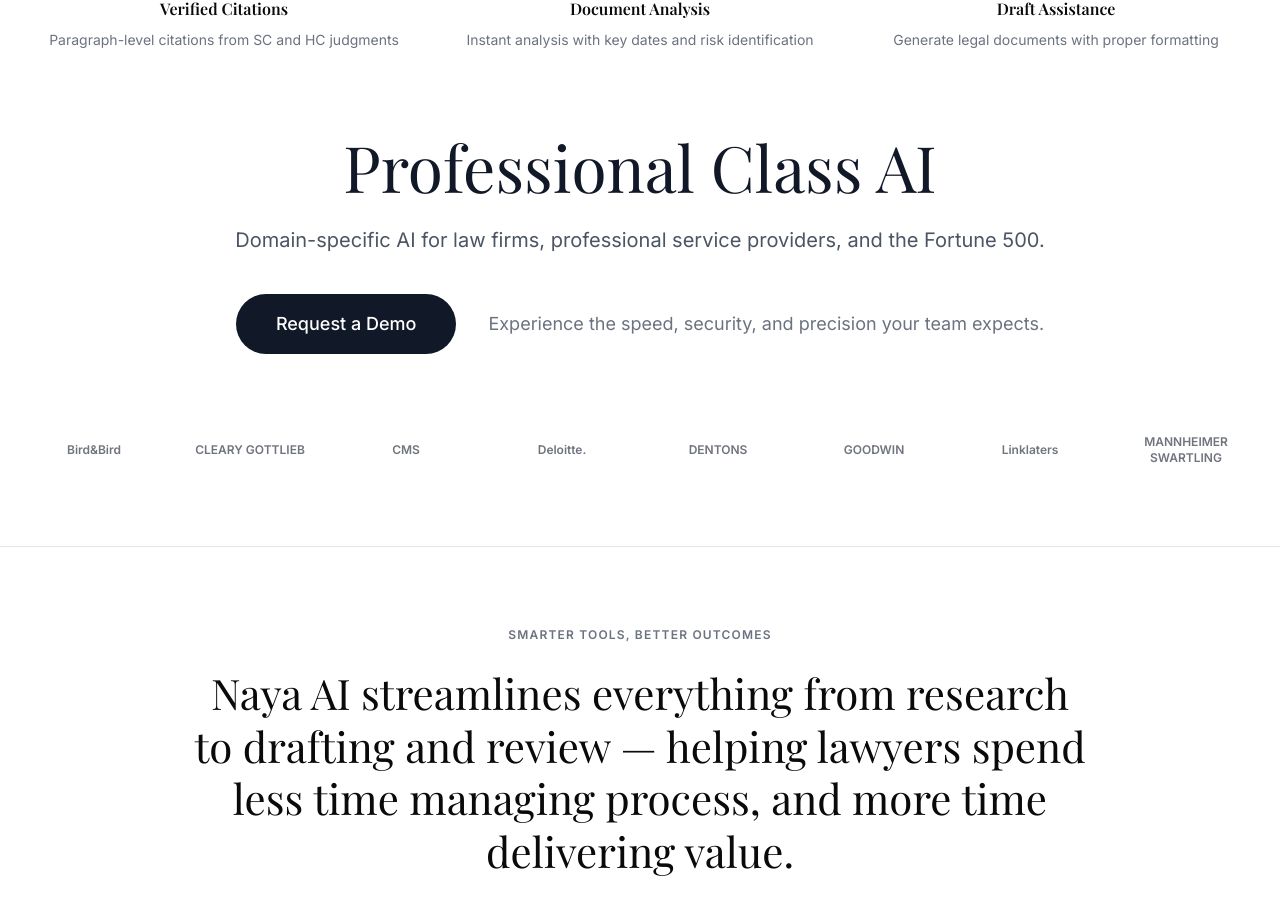
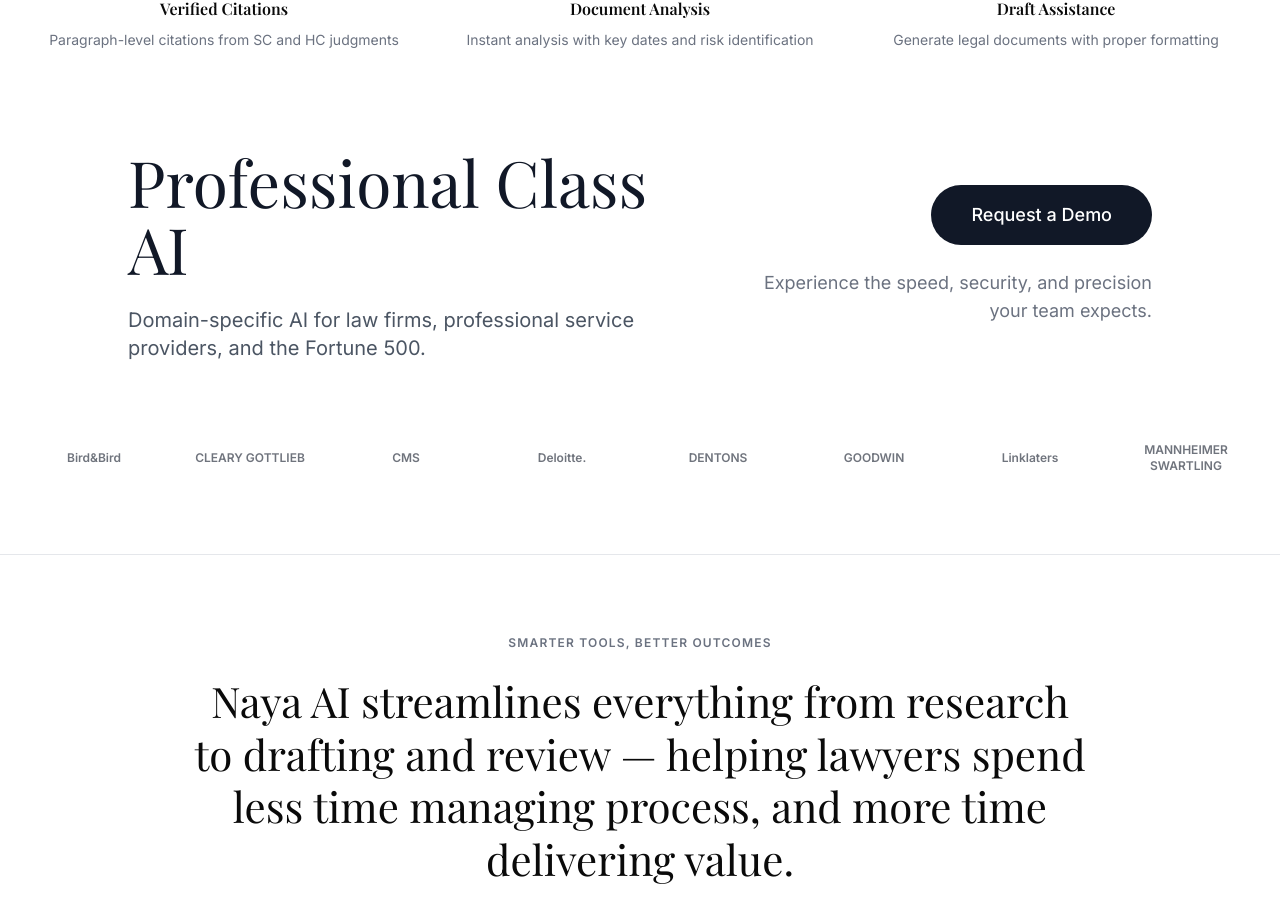
Before and after one commit to vamshikrishnabrungi/legorac, a React (Create React App) app in the folder frontend/: page / in a window 1280 px wide. Shown: the part 1316-2238 px from the top of the page. Built offline with nearby package versions, Linux system fonts and the light colour scheme.

Commit message:
Refine hero callout alignment

```diff
--- a/frontend/src/components/Hero.jsx
+++ b/frontend/src/components/Hero.jsx
@@ -58,23 +58,27 @@ const Hero = () => {
         <ChatInterface />
 
         {/* Professional Class AI callout */}
-        <div className="mt-16 md:mt-20 text-center">
-          <h2 className="font-serif text-[40px] sm:text-[56px] md:text-[64px] leading-[1.1] text-gray-900">
+        <div className="mt-16 md:mt-24">
+          <div className="max-w-5xl mx-auto md:flex md:items-center md:justify-between md:gap-14">
+            <div className="text-center md:text-left md:max-w-3xl">
+              <h2 className="font-serif text-[40px] sm:text-[56px] md:text-[64px] leading-[1.05] text-gray-900">
                 Professional Class AI
               </h2>
               <p className="mt-6 text-lg sm:text-xl text-gray-600">
                 Domain-specific AI for law firms, professional service providers, and the Fortune 500.
               </p>
-          <div className="mt-10 flex flex-col items-center gap-6 sm:flex-row sm:justify-center sm:gap-8">
+            </div>
+            <div className="mt-10 md:mt-0 flex flex-col items-center gap-6 sm:flex-row md:flex-col md:items-end">
               <button
                 type="button"
                 className="inline-flex items-center justify-center rounded-full bg-gray-900 px-10 py-4 text-lg font-medium text-white transition hover:bg-gray-800 focus-visible:outline focus-visible:outline-2 focus-visible:outline-offset-2 focus-visible:outline-gray-900"
               >
                 Request a Demo
               </button>
-            <span className="text-base sm:text-lg text-gray-500">
+              <span className="text-base sm:text-lg text-gray-500 md:text-right">
                 Experience the speed, security, and precision your team expects.
               </span>
+            </div>
           </div>
         </div>
       </div>
```
Lines whose indentation alone changed are shown as unchanged.
